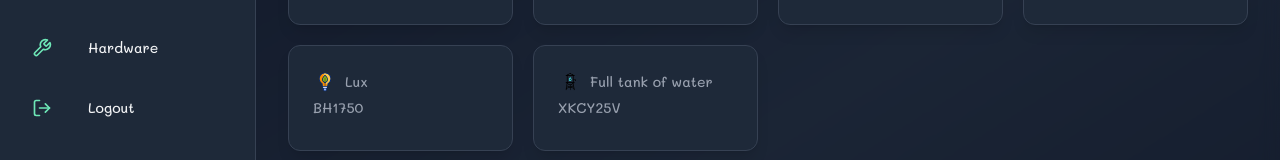
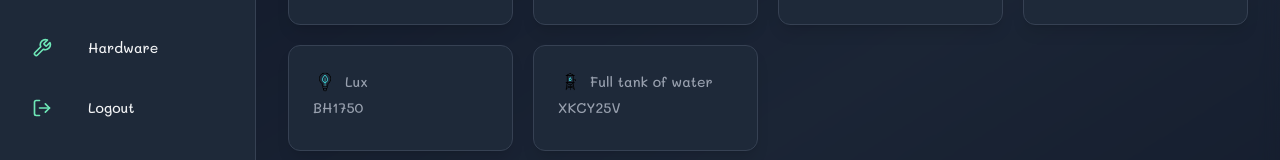
Before and after one commit to toptammasorn/my-plant, a React (Vite) app in the folder my-plant-webapp/: page /dashboard in a window 1280 px wide. Shown: the part 186-346 px from the top of the page. Built offline with nearby package versions, Linux system fonts and the light colour scheme; no server answers; the database is empty; sample sign-in values are in the browser's storage; a web font is replaced by a local one.

Commit message:
fix(BH1750): swap icons on card in dashboard page

```diff
--- a/my-plant-webapp/src/pages/DashboardPage.jsx
+++ b/my-plant-webapp/src/pages/DashboardPage.jsx
@@ -131,7 +131,7 @@ const Dashboard = () => {
           <CardParameter
             name="Lux"
             device="BH1750"
-            gif={lux <= 20 ? lighton : lightoff}
+            gif={lux <= 20 ? lightoff : lighton}
             icon={Sun}
             value={lux}
             color={lux <= 20 ? "text-orange-600" : "text-gray-100"}
```
